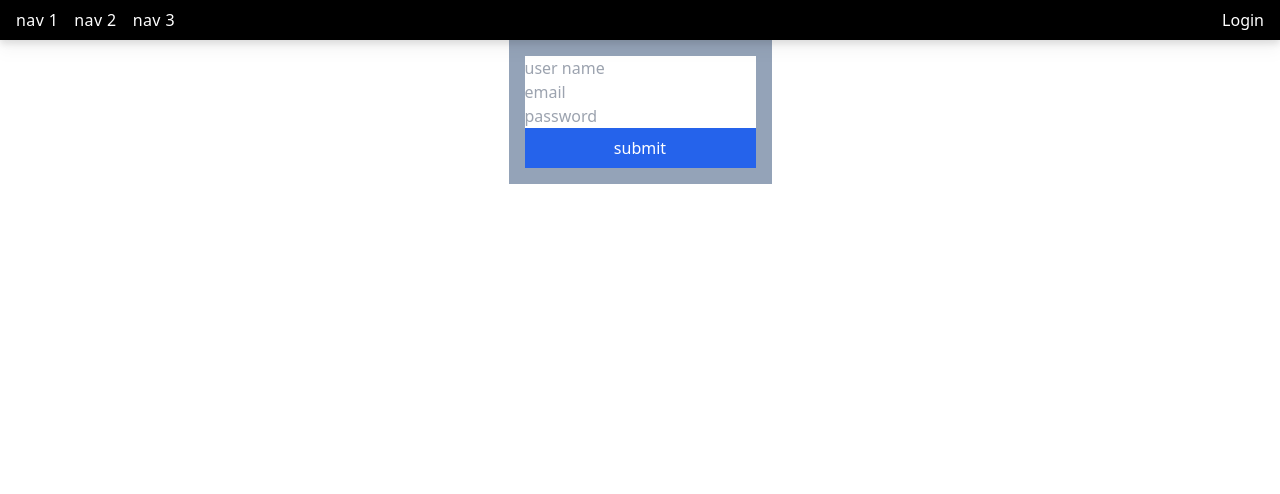
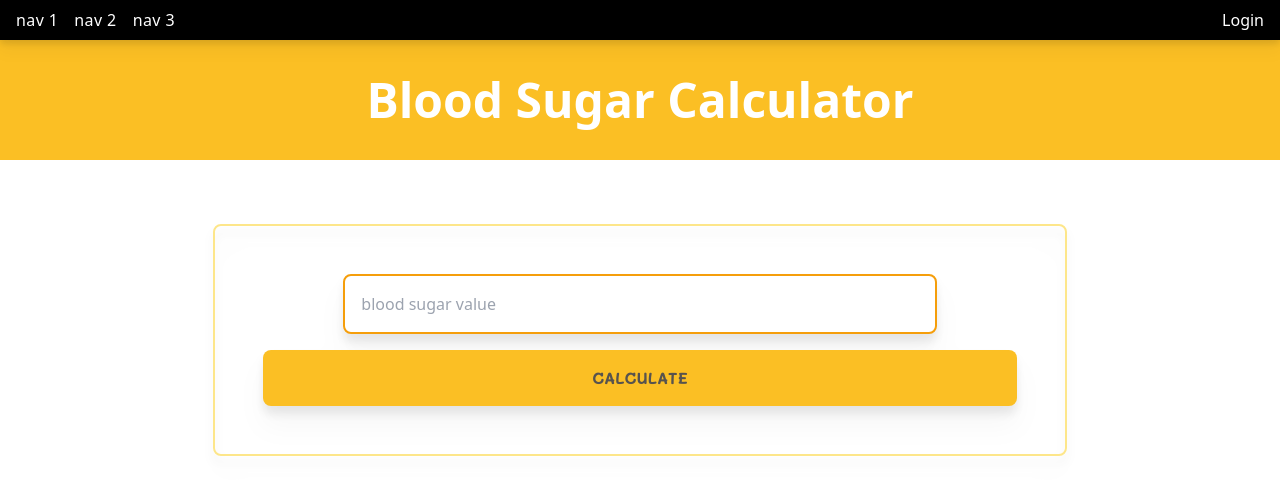
Before and after one commit to turtle1673/projectSPBbackend, a Next.js app: page / in a window 1280 px wide. Shown: the top 494 px of the page. Built offline with nearby package versions, Linux system fonts and the light colour scheme; no server answers.

Commit message:
ui / page

```diff
--- /dev/null
+++ b/app/actions.ts
@@ -0,0 +1,21 @@
+"use server"
+
+export async function calHeartRate(age:number){
+    return 220-age;
+}
+
+export async function calSugar(sugarValue:number){
+    let sugarResult = ''
+
+    if(sugarValue<70){
+        sugarResult = 'คุณมีระดับน้ำตาลน้อยกว่าปกติ'
+    }else if(sugarValue>=70 && sugarValue<100){
+        sugarResult = 'ปกติ'
+    }else if(sugarValue>=100 && sugarValue<125){
+        sugarResult = 'มีความเสี่ยง'
+    }else{
+        sugarResult = 'มีความเสี่ยงสูง'
+    }
+
+    return sugarResult
+}
--- a/app/globals.css
+++ b/app/globals.css
@@ -1,6 +1,81 @@
+@import url('https://fonts.googleapis.com/css2?family=Mali:ital,wght@0,200;0,300;0,400;0,500;0,600;0,700;1,200;1,300;1,400;1,500;1,600;1,700&display=swap');
+
 @tailwind base;
 @tailwind components;
 @tailwind utilities;
+
+.mali-extralight {
+  font-family: "Mali", serif;
+  font-weight: 200;
+  font-style: normal;
+}
+
+.mali-light {
+  font-family: "Mali", serif;
+  font-weight: 300;
+  font-style: normal;
+}
+
+.mali-regular {
+  font-family: "Mali", serif;
+  font-weight: 400;
+  font-style: normal;
+}
+
+.mali-medium {
+  font-family: "Mali", serif;
+  font-weight: 500;
+  font-style: normal;
+}
+
+.mali-semibold {
+  font-family: "Mali", serif;
+  font-weight: 600;
+  font-style: normal;
+}
+
+.mali-bold {
+  font-family: "Mali", serif;
+  font-weight: 700;
+  font-style: normal;
+}
+
+.mali-extralight-italic {
+  font-family: "Mali", serif;
+  font-weight: 200;
+  font-style: italic;
+}
+
+.mali-light-italic {
+  font-family: "Mali", serif;
+  font-weight: 300;
+  font-style: italic;
+}
+
+.mali-regular-italic {
+  font-family: "Mali", serif;
+  font-weight: 400;
+  font-style: italic;
+}
+
+.mali-medium-italic {
+  font-family: "Mali", serif;
+  font-weight: 500;
+  font-style: italic;
+}
+
+.mali-semibold-italic {
+  font-family: "Mali", serif;
+  font-weight: 600;
+  font-style: italic;
+}
+
+.mali-bold-italic {
+  font-family: "Mali", serif;
+  font-weight: 700;
+  font-style: italic;
+}
+
 
 @layer base {
   :root {
--- a/app/layout.tsx
+++ b/app/layout.tsx
@@ -17,7 +17,7 @@ export default function RootLayout({
       <html lang="en">
         <body>
           <Navbar/>
-          <div className='justify-self-center'>
+          <div>
           {children}
           </div>
         </body>
--- a/app/page.tsx
+++ b/app/page.tsx
@@ -1,54 +1,73 @@
 "use client"
-import { supabase } from "@/utils/supabase/client";
+
 import { useUser } from "@clerk/nextjs";
-import { useState } from "react";
+import { use, useState } from "react";
 
 export default function Home() {
 
-    const [username,setUsername] = useState('');
-    const [email,setEmail] = useState('');
-    const [password,setPassword] = useState('');
-    const {user} = useUser();
+  const {user,isSignedIn} = useUser();
+  if(isSignedIn){
+
+  }
+
+  const [bloodvalue,setBloodvalue] = useState('')
+  const [result,setResult] = useState('')
+  const [advice,setAdvice] = useState('หากต้องการเก็บบันทึกกรุณา login')
+  const [errorform,setErrorform] = useState('')
+
+  function calSugar(value:number){
+    let sugarResult = ''
+    if(value<70 || value == 0){
+      sugarResult = 'คุณมีระดับน้ำตาลน้อยกว่าปกติ'
+  }else if(value>=70 && value<=100){
+      sugarResult = 'ปกติ'
+  }else if(value>100 && value<=125){
+      sugarResult = 'มีความเสี่ยง'
+  }else{
+    sugarResult = 'มีความเสี่ยงสูง'
+  }
+
+  return sugarResult
+  }
 
 
-  const handleSubmit = async (e:any)=>{
+  const handlerSubmit = (e:any) => {
     e.preventDefault()
-    const form = e.target
 
-    const { data, error } = await supabase
-    .from('users_TestTable')
-    .insert([
-      { user_name:username,
-        user_email:email,
-        password:password,
-        createdBy:user?.primaryEmailAddress?.emailAddress
-      },
-    ])
-    .select()
+    if(!bloodvalue){
+      setErrorform('จำเป็นต้องใส่ข้อมูลตัวเลขระดับน้ำตาลของคุณ')
+      setResult('')
+      return
+    }
+    const numValue = parseFloat(bloodvalue)
+    if(!numValue){
+      setErrorform('ข้อมูลต้องเป็นตัวเลขจำนวนเต็มบวก')
+      setResult('')
+      return
+    }
 
-    if(!data){
-      console.log("error can't submit this form :(")
-    }else{
-      console.log("submit successfully!!! ", data)
-      form.reset()
-    }
-    if(error){
-      console.log("error!! : ",error)
-    }
-    console.log("User name : ", username)
-    console.log("Email : ", email)
-    console.log("Password : ", password)
+    setResult(calSugar(numValue))
+    setErrorform('')
+    setErrorform('')
   }
+
   return (
 
     <>
-      <div className="justify-self-center">
-        <form onSubmit={handleSubmit} className="bg-slate-400 p-4 flex flex-col">
-          <input onChange={e => setUsername(e.target.value)} type="text" placeholder="user name"/>
-          <input onChange={e => setEmail(e.target.value)} type="text" placeholder="email"/>
-          <input onChange={e => setPassword(e.target.value)} type="text" placeholder="password"/>
-          <button type="submit" className="bg-blue-600 text-white p-2">submit</button>
-        </form>
+      <div className="flex flex-col justify-center items-center gap-16 w-full">
+        <div className="h-[15vh] w-full bg-amber-400 text-center flex items-center justify-center"><p className="text-5xl font-sans font-bold text-white">Blood Sugar Calculator</p></div>
+        <div className="w-2/3 border-2 border-amber-200 rounded-lg p-12 flex flex-col gap-12 drop-shadow-xl">
+          <form className="flex flex-col gap-4">
+            <input type="text" onChange={e => setBloodvalue(e.target.value)} placeholder="blood sugar value" className="mx-20 p-4 outline-2 outline-offset-2 outline-amber-600 border-2 border-amber-500 rounded-lg"/>
+            <button onClick={handlerSubmit} className="uppercase py-4 px-6 bg-amber-400 rounded-lg font-semibold text-stone-600 mali-bold">calculate</button>
+          </form>
+          {
+            errorform && (<div className="bg-red-500 p-2 text-lg text-white w-fit rounded-lg mali-medium-italic">{errorform}</div>)
+          }
+        </div>
+        {
+         result && (<p className="text-6xl font-serif text-emerald-500 mali-bold-italic">{result}</p>)
+        }
       </div>
     </>
   );
--- /dev/null
+++ b/app/sugarcalculator/page.tsx
@@ -0,0 +1,11 @@
+import React from 'react'
+
+function page() {
+  return (
+    <div>
+        after logged in sugar calpage
+    </div>
+  )
+}
+
+export default page
--- /dev/null
+++ b/app/test-transaction/page.tsx
@@ -0,0 +1,21 @@
+"use client";
+
+import { useState, useTransition } from "react";
+
+export default function Example() {
+  const [count, setCount] = useState(0);
+  const [isPending, startTransition] = useTransition();
+
+  function handleClick() {
+    startTransition(() => { setCount((prev) => prev + 1)})
+}
+
+  return (
+    <div>
+      <p>Count: {count}</p>
+      <button onClick={handleClick} disabled={isPending}>
+        {isPending ? "Updating..." : "Increase"}
+      </button>
+    </div>
+  );
+}
```
